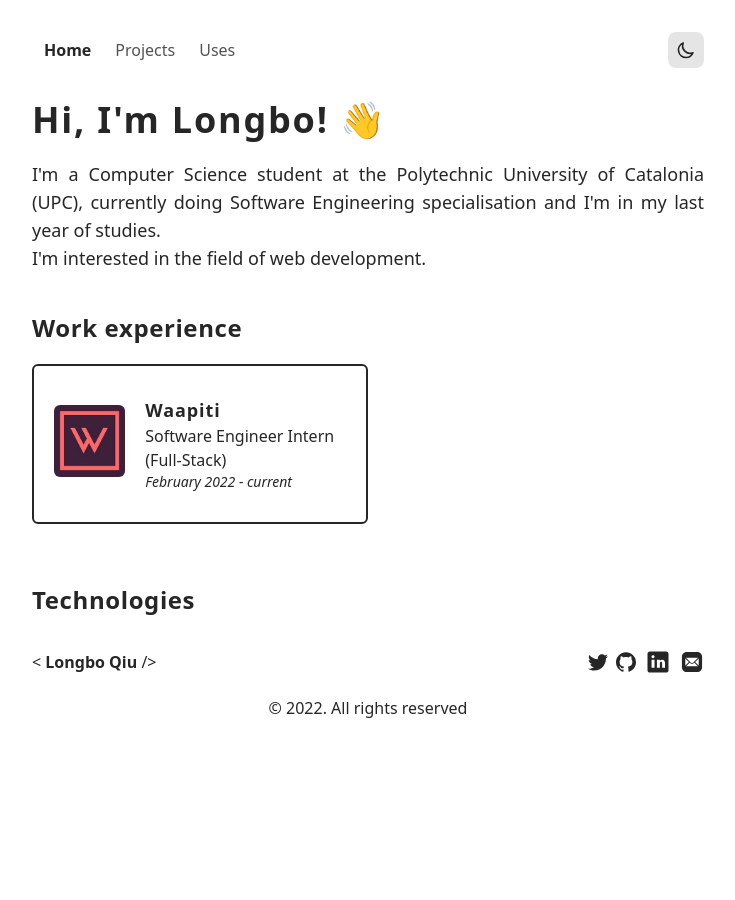
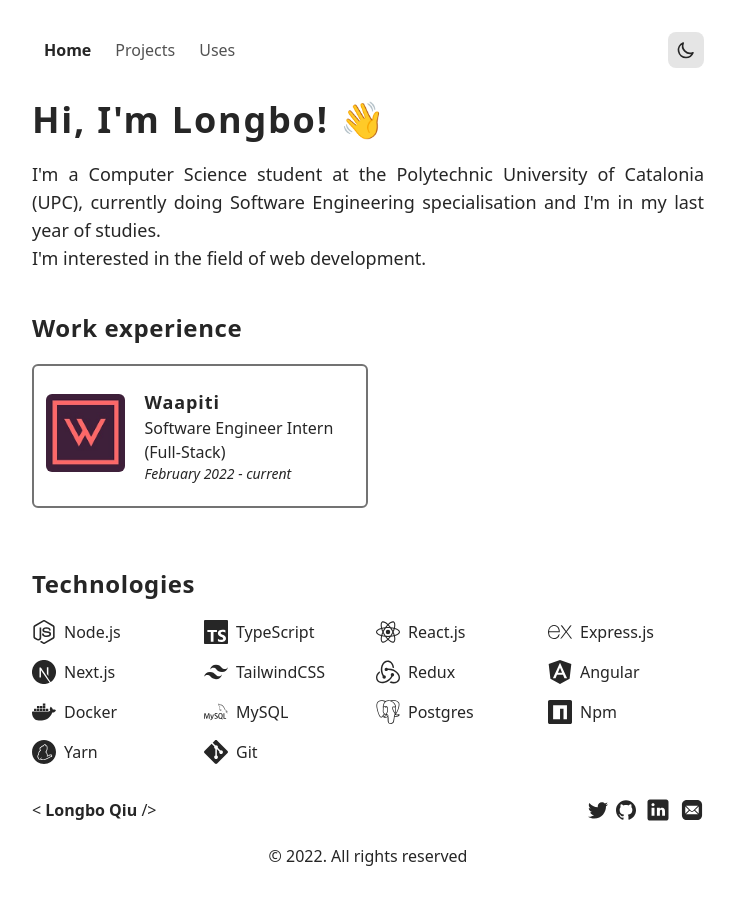
Before and after one commit to obnol/portfolio, a Next.js app: page / in a window 1280 px wide. Shown: the whole page, without its empty margins (272-1007 px from the left). Before the commit the page ends 800 px from the top, so only its background shows below. Built offline with nearby package versions, Linux system fonts and the light colour scheme.

Commit message:
Updated home page

```diff
--- /dev/null
+++ b/components/TechonologyItem.tsx
@@ -0,0 +1,17 @@
+import { ReactNode } from 'react';
+import type { IconType } from 'react-icons';
+
+export function TechnologyItem({
+  text,
+  icon,
+}: {
+  text: ReactNode;
+  icon: IconType;
+}) {
+  return (
+    <li className='flex space-x-2'>
+      <span>{icon({ className: 'h-6 w-6' })}</span>
+      <span>{text}</span>
+    </li>
+  );
+}
--- a/components/WorkItem.tsx
+++ b/components/WorkItem.tsx
@@ -15,7 +15,7 @@
   const { company, link, logo, position, startDate, endDate } = props;
   return (
     <a href={link} target='_blank' rel='noopener noreferrer'>
-      <div className='flex w-1/2 p-5 border-2 rounded-md border-neutral-800 dark:border-neutral-400  hover:border-neutral-800 dark:hover:border-neutral-200 h-40'>
+      <div className='flex md:w-1/2 p-3 border-2 rounded-md border-neutral-500 dark:border-neutral-400  hover:border-neutral-900 dark:hover:border-neutral-200 h-36'>
         <div className='flex items-center'>
           <div className='w-1/3 mr-5'>
             <Image
@@ -26,8 +26,10 @@
               className='rounded-md'
             />
           </div>
-          <div className='flex flex-col text-neutral-800 dark:text-neutral-200'>
-            <p className='font-bold text-lg tracking-wider'>{company}</p>
+          <div className='flex flex-col text-neutral-800 dark:text-neutral-200 '>
+            <p className='font-bold text-lg tracking-wider hover:text-neutral-400'>
+              {company}
+            </p>
             <p className=''>{position}</p>
             <p className='text-sm italic text-neutral-800 dark:text-neutral-500'>{`${startDate} - ${
               endDate ? endDate : `current`
--- a/package.json
+++ b/package.json
@@ -12,7 +12,8 @@
     "next": "12.1.6",
     "next-themes": "^0.2.0",
     "react": "18.1.0",
-    "react-dom": "18.1.0"
+    "react-dom": "18.1.0",
+    "react-icons": "^4.4.0"
   },
   "devDependencies": {
     "@types/node": "17.0.33",
--- a/pages/index.tsx
+++ b/pages/index.tsx
@@ -1,6 +1,24 @@
 import type { NextPage } from 'next';
 import Layout from '../components/Layout';
 import WorkItem from '../components/WorkItem';
+import { TechnologyItem } from '../components/TechonologyItem';
+
+import {
+  SiExpress,
+  SiDocker,
+  SiNpm,
+  SiGit,
+  SiNextdotjs as SiNextDotJs,
+  SiNodedotjs as SiNodeDotJs,
+  SiPostgresql,
+  SiMysql,
+  SiReact,
+  SiTailwindcss,
+  SiTypescript,
+  SiYarn,
+  SiAngular,
+  SiRedux,
+} from 'react-icons/si';
 
 const workData = [
   {
@@ -38,8 +56,24 @@
             <WorkItem key={work.id} {...work} />
           ))}
         </div>
-        <div className='flex pt-10'>
-          <p className='font-bold text-2xl tracking-wide'>Technologies</p>
+        <div className='flex flex-col pt-10 w-full'>
+          <p className='font-bold text-2xl tracking-wide pb-5'>Technologies</p>
+          <div className='grid grid-cols-3 gap-4 sm:grid-cols-4 w-full'>
+            <TechnologyItem icon={SiNodeDotJs} text='Node.js' />
+            <TechnologyItem icon={SiTypescript} text='TypeScript' />
+            <TechnologyItem icon={SiReact} text='React.js' />
+            <TechnologyItem icon={SiExpress} text='Express.js' />
+            <TechnologyItem icon={SiNextDotJs} text='Next.js' />
+            <TechnologyItem icon={SiTailwindcss} text='TailwindCSS' />
+            <TechnologyItem icon={SiRedux} text='Redux' />
+            <TechnologyItem icon={SiAngular} text='Angular' />
+            <TechnologyItem icon={SiDocker} text='Docker' />
+            <TechnologyItem icon={SiMysql} text='MySQL' />
+            <TechnologyItem icon={SiPostgresql} text='Postgres' />
+            <TechnologyItem icon={SiNpm} text='Npm' />
+            <TechnologyItem icon={SiYarn} text='Yarn' />
+            <TechnologyItem icon={SiGit} text='Git' />
+          </div>
         </div>
       </div>
     </Layout>
```
Also changed, not shown: 1 other file (tests, documents, lock files or other folders).
